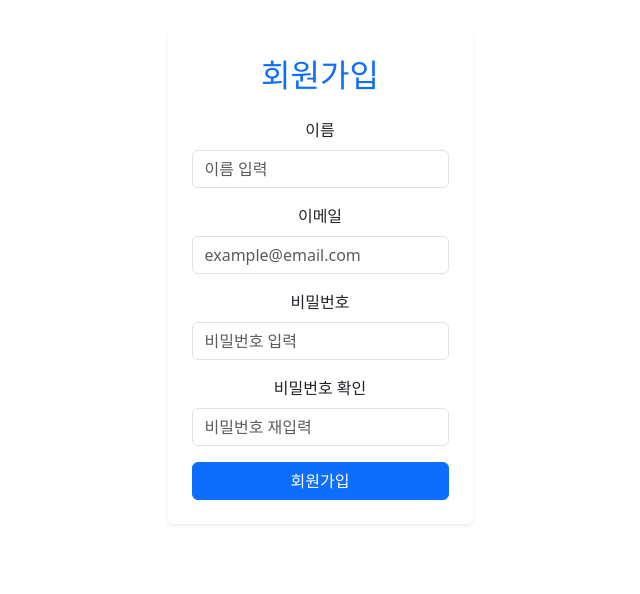
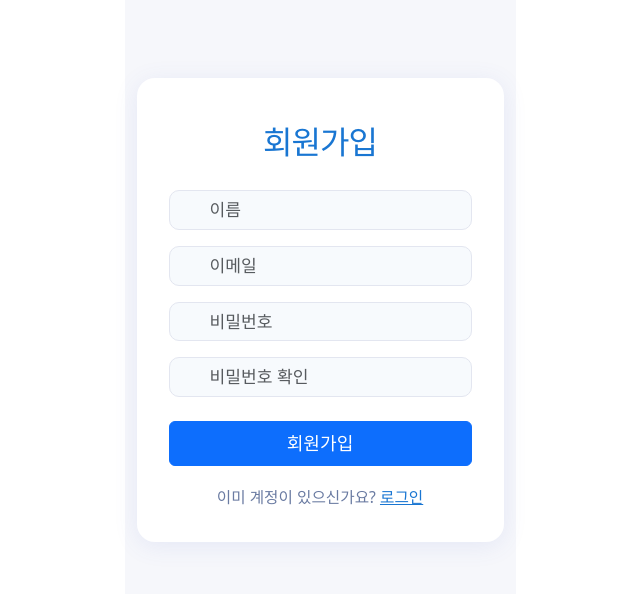
Before and after one commit to Soberanalysts/VibeCoding, a React (Vite) app in the folder Test1/Windsurf/FX/: page /register in a window 1280 px wide. Shown: the part 122-716 px from the top of the page, without its empty margins (320-960 px from the left). Built offline with nearby package versions, Linux system fonts and the light colour scheme.

Commit message:
회원가입 페이지 Figma 스타일 리디자인 및 스타일 파일 추가

```diff
--- a/Test1/Windsurf/FX/src/pages/RegisterPage.jsx
+++ b/Test1/Windsurf/FX/src/pages/RegisterPage.jsx
@@ -1,4 +1,5 @@
 import { useState } from 'react';
+import '../styles/register.css';
 
 export default function RegisterPage() {
   const [form, setForm] = useState({
@@ -47,32 +48,36 @@ export default function RegisterPage() {
   };
 
   return (
-    <div className="container d-flex flex-column align-items-center justify-content-center" style={{minHeight: '80vh'}}>
-      <div className="bg-white rounded shadow-sm p-4" style={{maxWidth: 420, width: '100%'}}>
-        <h2 className="fw-bold text-center mb-4 text-primary">회원가입</h2>
+    <div className="container d-flex flex-column align-items-center justify-content-center" style={{minHeight: '100vh', background: '#f6f7fb'}}>
+      <div className="fx-register-card mx-auto" style={{maxWidth: 420, width: '100%'}}>
+        <div className="fx-register-title text-center mb-4">회원가입</div>
         <form onSubmit={handleSubmit} autoComplete="off">
-          <div className="mb-3">
-            <label className="form-label">이름</label>
-            <input type="text" className="form-control" name="name" value={form.name} onChange={handleChange} placeholder="이름 입력" />
+          <div className="mb-3 position-relative">
+            <span className="fx-register-icon bi bi-person" />
+            <input type="text" className="form-control fx-register-input" name="name" value={form.name} onChange={handleChange} placeholder="이름" />
           </div>
-          <div className="mb-3">
-            <label className="form-label">이메일</label>
-            <input type="email" className="form-control" name="email" value={form.email} onChange={handleChange} placeholder="example@email.com" />
+          <div className="mb-3 position-relative">
+            <span className="fx-register-icon bi bi-envelope" />
+            <input type="email" className="form-control fx-register-input" name="email" value={form.email} onChange={handleChange} placeholder="이메일" />
           </div>
-          <div className="mb-3">
-            <label className="form-label">비밀번호</label>
-            <input type="password" className="form-control" name="password" value={form.password} onChange={handleChange} placeholder="비밀번호 입력" />
+          <div className="mb-3 position-relative">
+            <span className="fx-register-icon bi bi-lock" />
+            <input type="password" className="form-control fx-register-input" name="password" value={form.password} onChange={handleChange} placeholder="비밀번호" />
           </div>
-          <div className="mb-3">
-            <label className="form-label">비밀번호 확인</label>
-            <input type="password" className="form-control" name="password2" value={form.password2} onChange={handleChange} placeholder="비밀번호 재입력" />
+          <div className="mb-3 position-relative">
+            <span className="fx-register-icon bi bi-lock" />
+            <input type="password" className="form-control fx-register-input" name="password2" value={form.password2} onChange={handleChange} placeholder="비밀번호 확인" />
           </div>
           {error && <div className="alert alert-danger py-2 text-center mb-2">{error}</div>}
           {success && <div className="alert alert-success py-2 text-center mb-2">{success}</div>}
-          <button type="submit" className="btn btn-primary w-100" disabled={loading}>
+          <button type="submit" className="btn btn-primary w-100 py-2 mt-2 mb-3" style={{fontWeight:600, fontSize:'1.13rem'}} disabled={loading}>
             {loading ? '가입 중...' : '회원가입'}
           </button>
         </form>
+        <div className="text-center mt-1" style={{fontSize:'0.98rem', color:'#6a7ba2'}}>
+          이미 계정이 있으신가요?{' '}
+          <span className="fx-register-link" onClick={()=>window.location.href='/'}>로그인</span>
+        </div>
       </div>
     </div>
   );
--- /dev/null
+++ b/Test1/Windsurf/FX/src/styles/register.css
@@ -0,0 +1,40 @@
+/* 회원가입 Figma 스타일 반영용 커스텀 스타일 */
+.fx-register-card {
+  border-radius: 18px;
+  box-shadow: 0 4px 24px rgba(80,100,200,0.10);
+  background: #fff;
+  padding: 2.5rem 2rem 2rem 2rem;
+}
+.fx-register-title {
+  font-size: 2rem;
+  font-weight: 700;
+  color: #1976d2;
+  margin-bottom: 1.5rem;
+  letter-spacing: -1px;
+}
+.fx-register-input {
+  border-radius: 10px;
+  border: 1.5px solid #e3e6f0;
+  background: #f7fafd;
+  padding-left: 2.5rem;
+  font-size: 1.07rem;
+}
+.fx-register-input:focus {
+  border-color: #1976d2;
+  background: #fff;
+  box-shadow: 0 0 0 2px rgba(25,118,210,0.13);
+}
+.fx-register-icon {
+  position: absolute;
+  left: 14px;
+  top: 50%;
+  transform: translateY(-50%);
+  color: #b0b7c3;
+  font-size: 1.1rem;
+}
+.fx-register-link {
+  color: #1976d2;
+  text-decoration: underline;
+  cursor: pointer;
+  font-weight: 500;
+}
```
